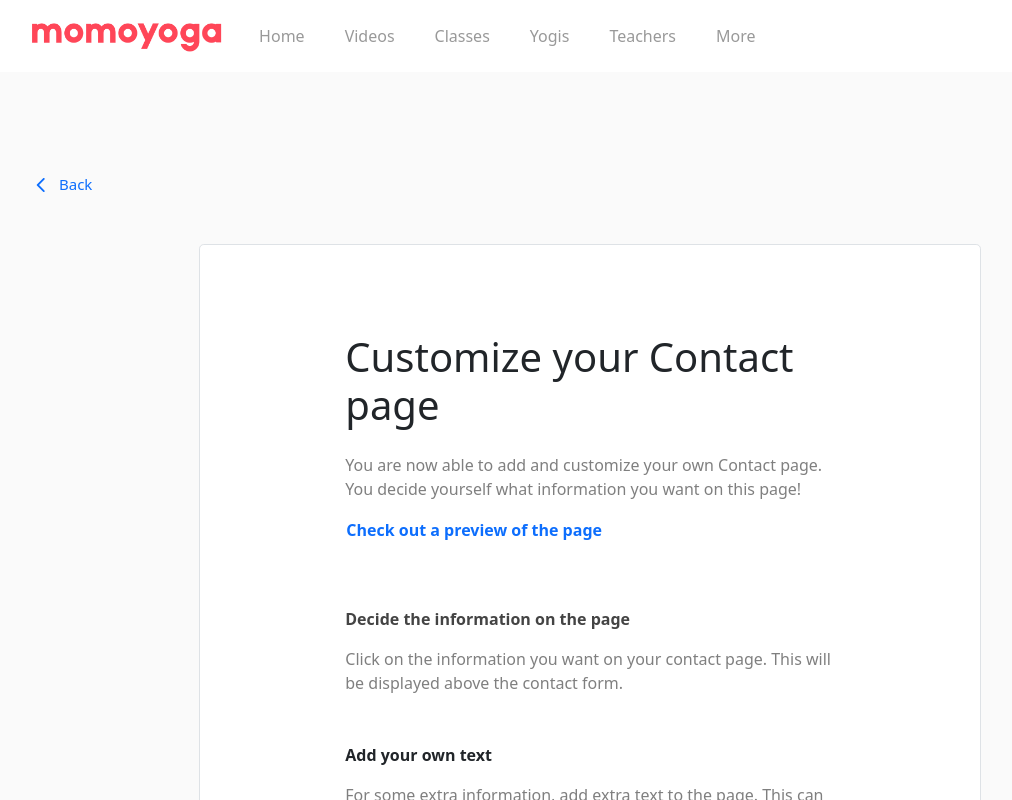
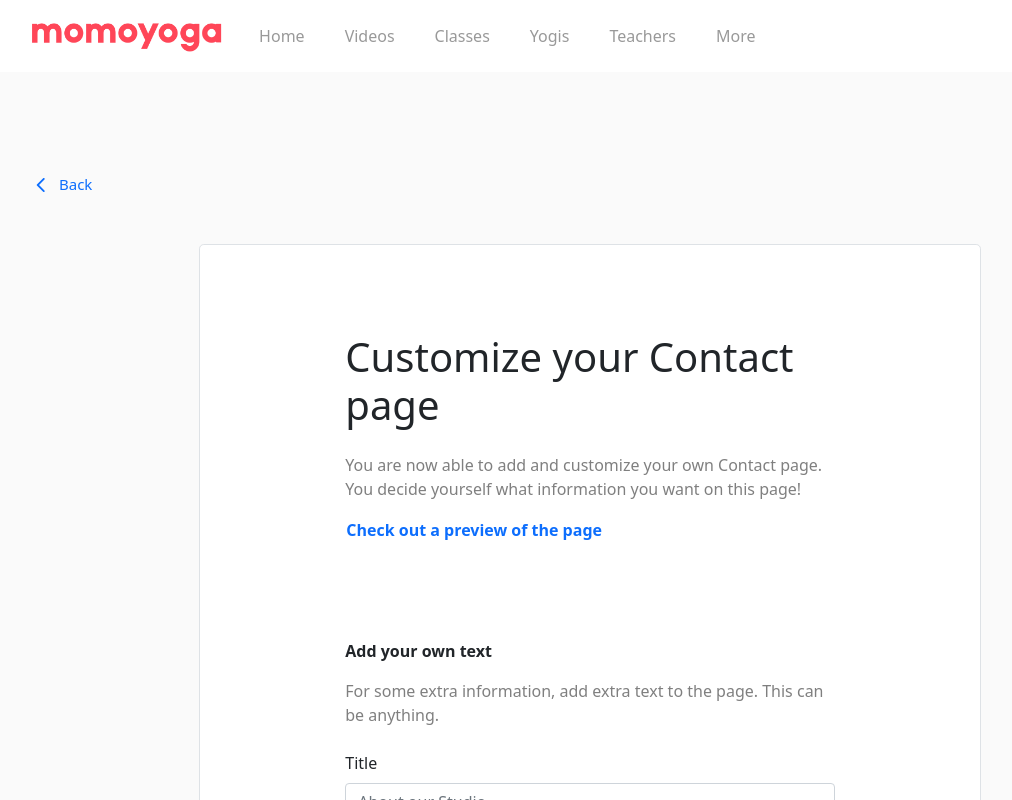
Before and after one commit to StephanieBolder/onestopshop, a React (Create React App) app: page /contact-form/text in a window 1280 px wide. Shown: the top 800 px of the page, without its empty margins (50-1062 px from the left). Built offline with nearby package versions, Linux system fonts and the light colour scheme.

Commit message:
text update

```diff
--- a/src/pages/ContactForm.js
+++ b/src/pages/ContactForm.js
@@ -71,9 +71,11 @@ export default function ContactForm({ index = 1 }) {
                     <p className="text-black-50" >You are now able to add and customize your own Contact page. You decide yourself what information you want on this page!</p>
                     <Button className="fw-bolder p-0 mb-5 text-decoration-none" variant="link">Check out a preview of the page</Button>
 
+
+                    {index == 1 && (
+                        <div>
                             <p style={{ color: "#444444" }} className="fw-bold mt-3">Decide the information on the page</p>
                             <p className="text-black-50 mb-5 " >Click on the information you want on your contact page. This will be displayed above the contact form.</p>
-                    {index == 1 && (
                             <Form className="mt-3 ">
                                 <div className="d-flex flex-column align-items-start">
                                     <Form.Group className="" controlId="formShowAddress">
@@ -113,12 +115,12 @@ export default function ContactForm({ index = 1 }) {
                                         </Form.Group>
                                     </div>
                                 </div>
-
                                 <div className="d-flex justify-content-end -me-4 mt-5 mb-5 ">
                                     <Button href="/more" className="secundary-button">Cancel</Button>
                                     <Button className="primary-button" onClick={nextRoute} type="submit">Save & continue</Button>
                                 </div>
-                        </Form>)}
+                            </Form>
+                        </div>)}
                     {index == 2 && (
                         <div>
                             <p className="fw-bold mt-5">Add your own text</p>
```
Lines whose indentation alone changed are shown as unchanged.
